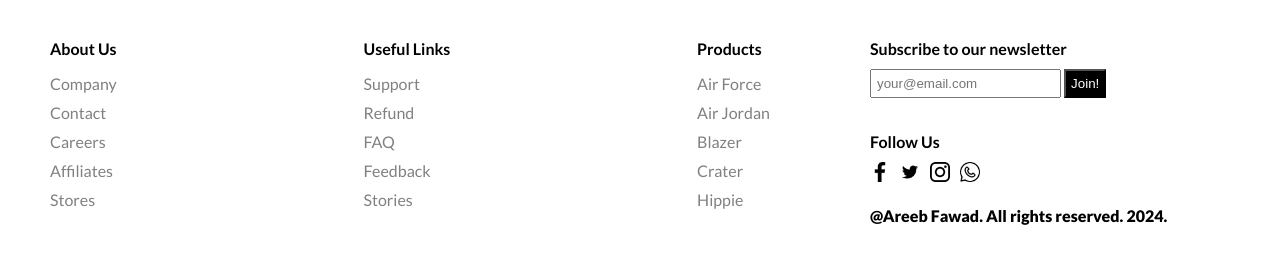
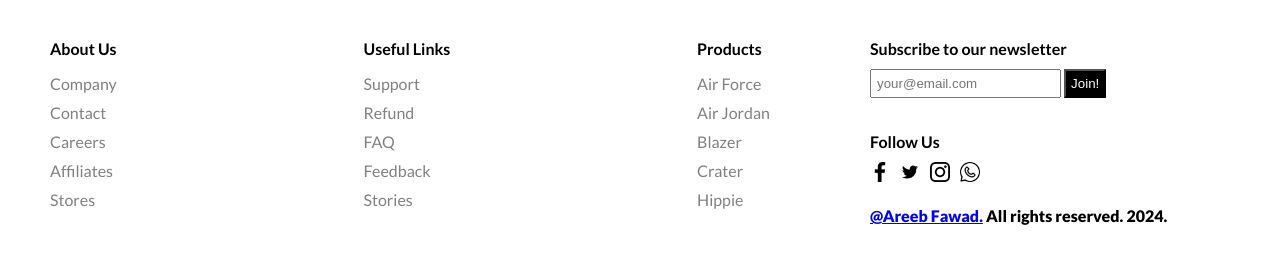
Before and after one commit to areebfawad/nike-store, a plain HTML site: page index.html in a window 1280 px wide. Shown: the part 3101-3376 px from the top of the page. Drawn offline with Linux system fonts and the light colour scheme.

Commit message:
Update index.html

```diff
--- a/index.html
+++ b/index.html
@@ -235,7 +235,7 @@
                 </div>
             </div>
             <div class="footerRightMenu">
-                <span class="copyright">@Areeb Fawad. All rights reserved. 2024.</span>
+                <span class="copyright"><a href="https://areebfawad.github.io/portfolio/">@Areeb Fawad.</a>  All rights reserved. 2024.</span>
             </div>
         </div>
     </footer>
```
